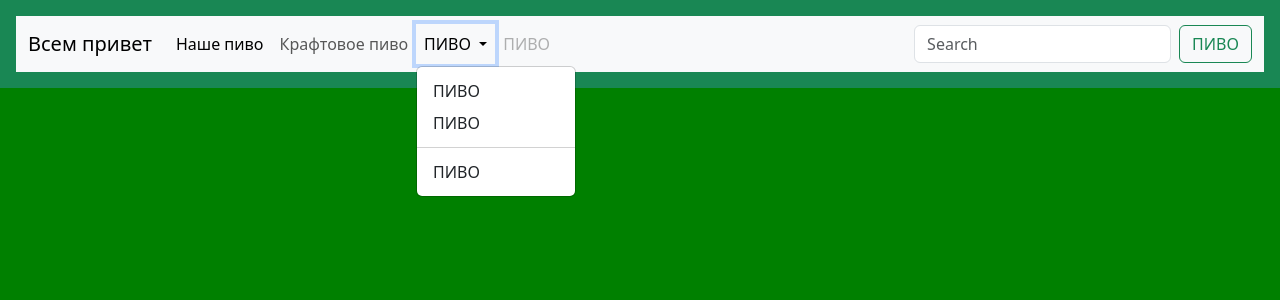
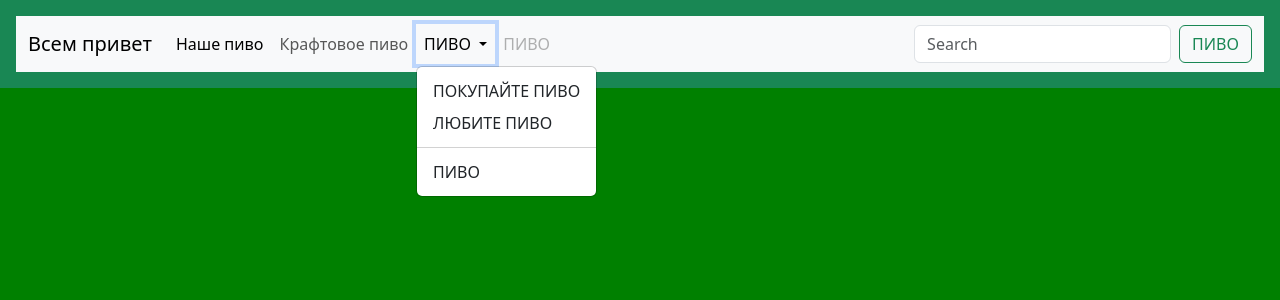
Before and after one commit to Dimulya1337/firstmygit, a Django app: template myDjango/myapp/templates/main.html in a window 1280 px wide, after a click on "ПИВО". Shown: the top 300 px of the page. Run offline with Django 5.2, Linux system fonts and the light colour scheme; the template is opened without the code that fills it, so the values that code supplies are empty.

Commit message:
my 2 commit

```diff
--- a/myDjango/myapp/templates/main.html
+++ b/myDjango/myapp/templates/main.html
@@ -28,8 +28,8 @@
                   ПИВО
                 </a>
                 <ul class="dropdown-menu">
-                  <li><a class="dropdown-item" href="#">ПИВО</a></li>
-                  <li><a class="dropdown-item" href="#">ПИВО</a></li>
+                  <li><a class="dropdown-item" href="#">ПОКУПАЙТЕ ПИВО</a></li>
+                  <li><a class="dropdown-item" href="#">ЛЮБИТЕ ПИВО</a></li>
                   <li><hr class="dropdown-divider"></li>
                   <li><a class="dropdown-item" href="#">ПИВО</a></li>
                 </ul>
```
